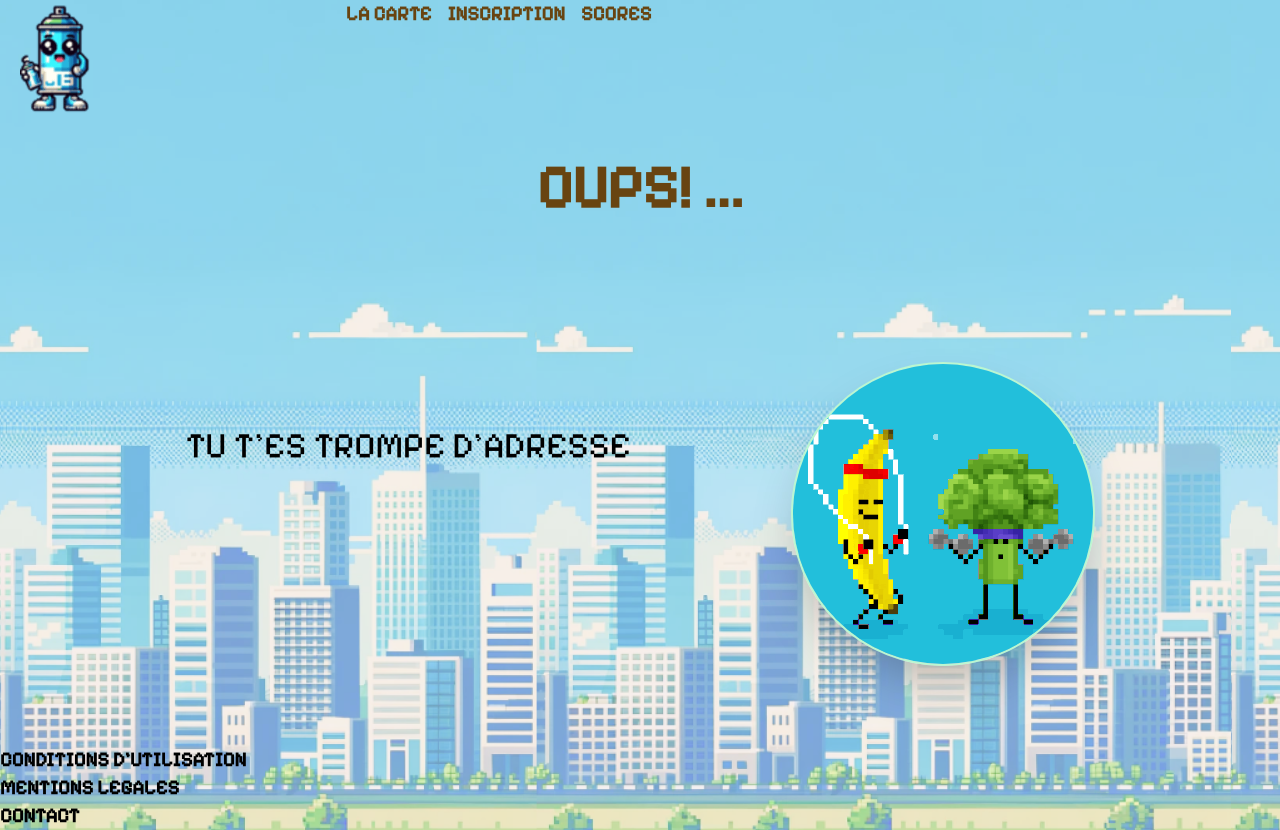
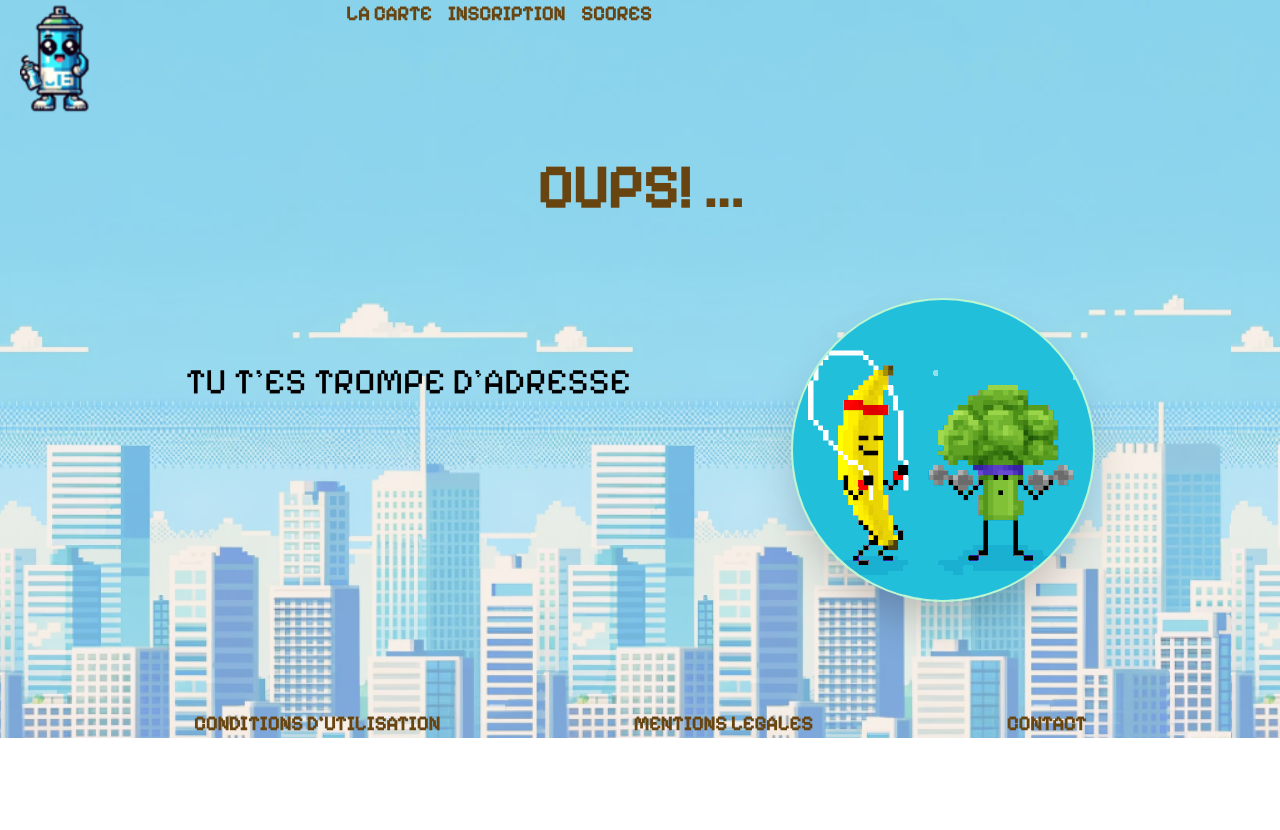
Before and after one commit to WildCodeSchool-2023-09/JS-RemoteFR-CrewStillant-P3-StreetHunter, a React (Vite) app in the folder frontend/: page / in a window 1280 px wide. After the commit the page ends 800 px from the top, so only its background shows below. Built offline with nearby package versions, Linux system fonts and the light colour scheme.

Commit message:
error page css rectified

```diff
--- a/frontend/src/components/Navigation/Footer.jsx
+++ b/frontend/src/components/Navigation/Footer.jsx
@@ -17,8 +17,8 @@ export default function Footer() {
   ];
   return (
     <div>
-      <footer className="flex flex-row mr-4 text-xl font-semibold text-primary_color">
-        <ul>
+      <footer className="mt-5">
+        <ul className="flex flex-row justify-evenly text-xl font-semibold text-primary">
           {navLinks.map((n) => (
             <li key={n.title}>
               <NavLink
--- a/frontend/src/pages/NotFoundPage.jsx
+++ b/frontend/src/pages/NotFoundPage.jsx
@@ -2,14 +2,14 @@ import joke from "../assets/ezgif.com-resize.gif";
 
 export default function NotFoundPage() {
   return (
-    <div className="pb-20">
-      <div className="flex flex-row justify-center font-extrabold text-6xl mb-4 text-primary mt-10">
+    <div className="pb-12">
+      <div className="flex flex-row justify-center font-extrabold text-6xl mb-4 text-primary mt-10 ">
         OUPS! ...
       </div>
-      <div className="flex flex-row justify-center gap-40 text-4xl font-medium mt-36">
+      <div className="flex flex-row justify-center gap-40 text-4xl font-medium mt-20 ">
         <div className="mt-16">TU T'ES TROMPE D'ADRESSE </div>
         <img
-          className="rounded-full shadow-2xl border-2 border-green-200"
+          className="rounded-full shadow-2xl border-2 border-green-200 mb-10"
           alt="blague"
           src={joke}
         />
```
